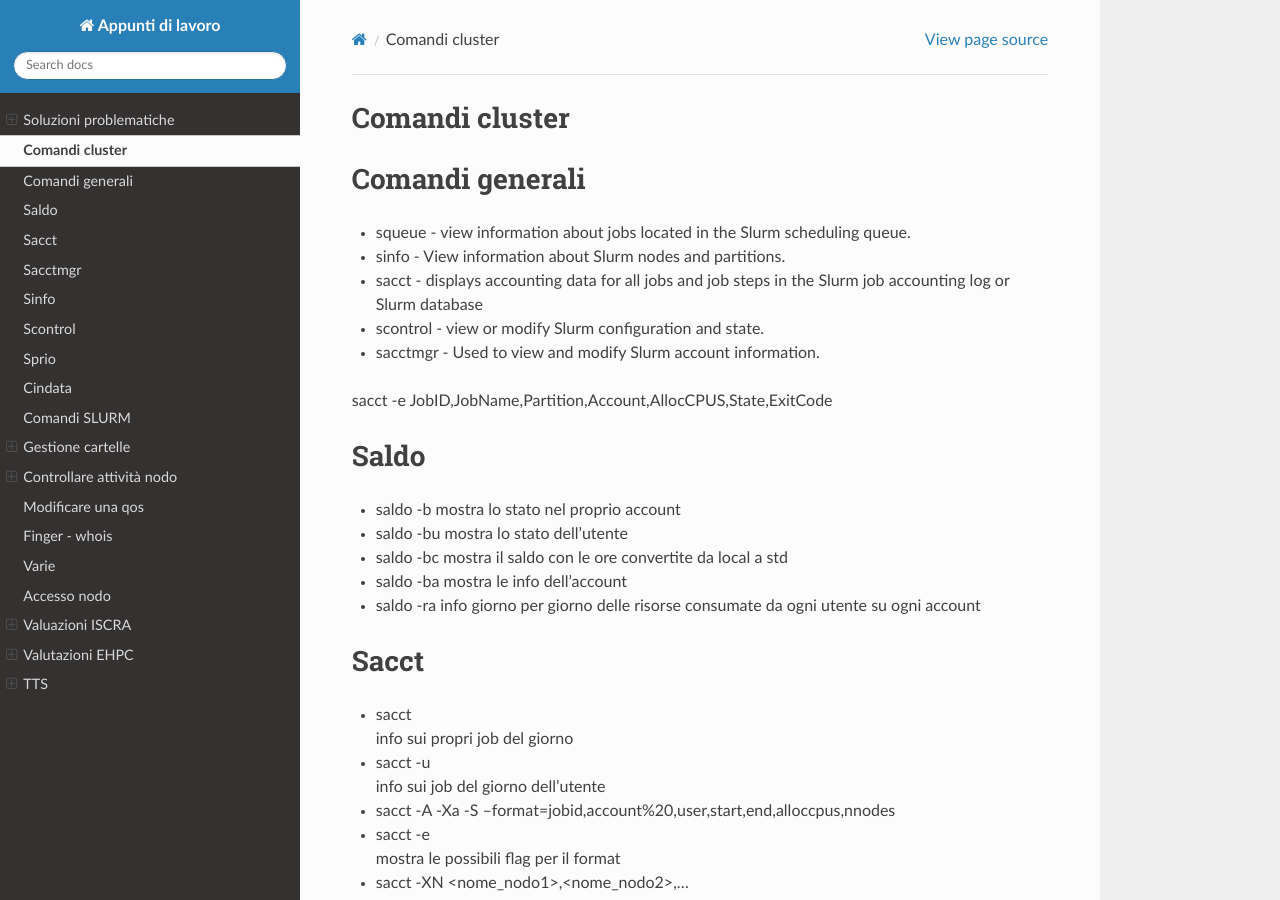
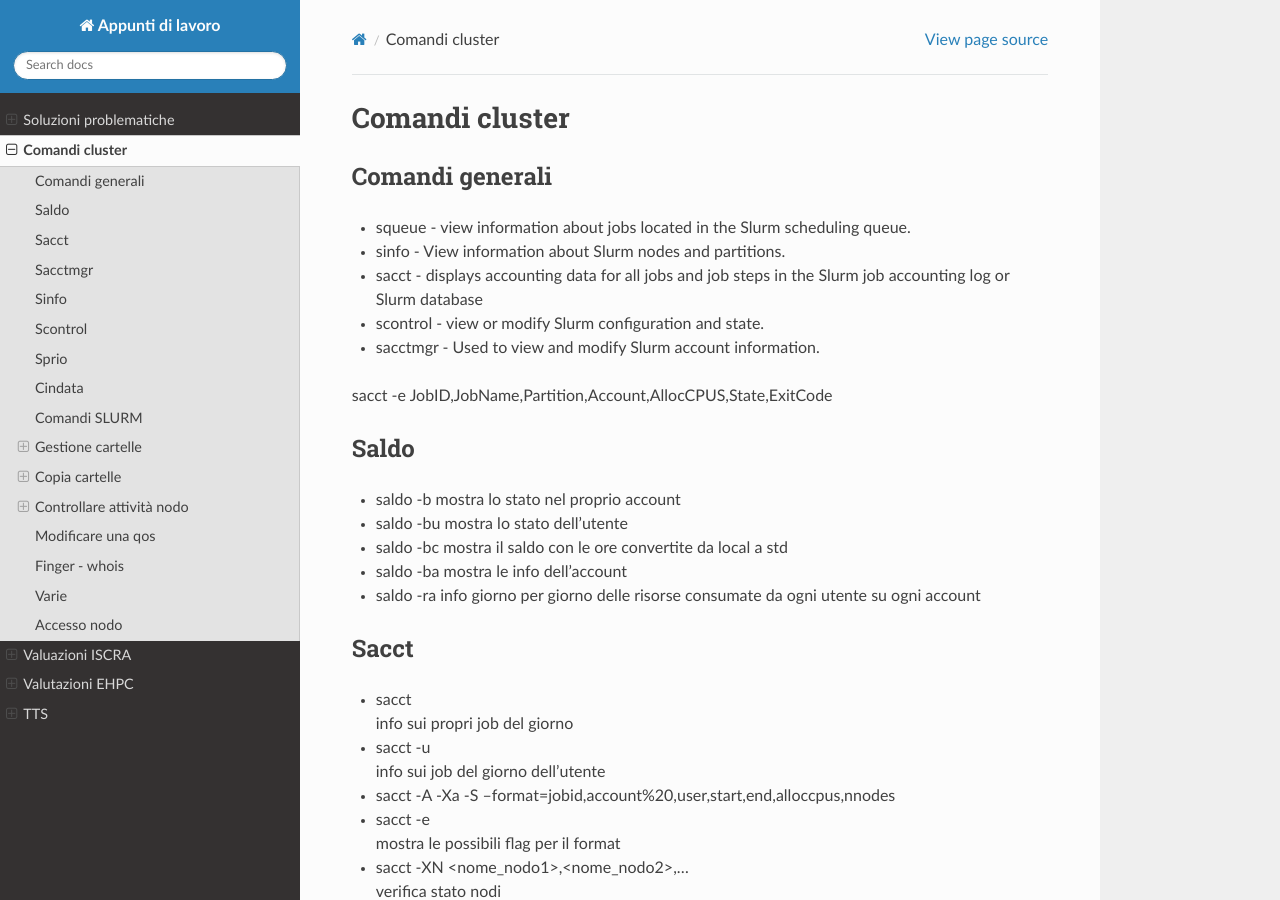
Before and after one commit to Plraska707/appunti_di_lavoro, a Sphinx documentation site: the page built from docs/source/comandi_cluster.md, in a window 1280 px wide and 900 px high. Built offline with Sphinx 7.4.7 and the Read the Docs theme 3.1.0, drawn with Linux system fonts in a browser that asks for light colours.

Commit message:
cambio livelli sezioni comanid_cluster

```diff
--- a/docs/source/comandi_cluster.md
+++ b/docs/source/comandi_cluster.md
@@ -1,6 +1,6 @@
 Comandi cluster
 ========================
-# Comandi generali
+## Comandi generali
 
 - squeue - view information about jobs located in the Slurm scheduling queue.
 - sinfo - View information about Slurm nodes and partitions.
@@ -10,14 +10,14 @@
 
 sacct -e JobID,JobName,Partition,Account,AllocCPUS,State,ExitCode
 
-# Saldo
+## Saldo
 - saldo -b	mostra lo stato nel proprio account
 - saldo -bu <username>	mostra lo stato dell’utente
 - saldo -bc mostra il saldo con le ore convertite da local a std
 - saldo -ba <account>	mostra le info dell’account
 - saldo -ra <account>	info giorno per giorno delle risorse consumate da ogni   utente su ogni account
 
-# Sacct
+## Sacct
 - sacct
 info sui propri job del giorno
 - sacct -u <nome utente>
@@ -36,7 +36,7 @@
 - sacct -j <jobid> -o submitline%100
 in caso di job interattivi lanciati con srun e che non hanno uno sbatch
 
-# Sacctmgr
+## Sacctmgr
 - sacctmgr show qos6/29/26 <nome_qos> (il nome è opzionale)
 mostra tutte le info sulla qos indicata
 - sacctmgr show user <nome_utente> -P
@@ -50,14 +50,14 @@
 mostra a quali qos è associato un dato progetto (in questo caso EIRI_E_POLITO)
 
 
-# Sinfo
+## Sinfo
 Mostra tutte le partizioni disponibili:
 - sinfo -o %P
 
 lista nodi situazione attuale (num tot nodi, num nodi in ogni stato, partizione)
 - sinfo -o "%10D %20F %P"
 
-# Scontrol
+## Scontrol
 - scontrol show job 15046810
 informazioni dettagliate su un job NON completato
 - scontrol show reservation
@@ -65,7 +65,7 @@
 - scontrol show partition <nome>
 mostra i dettagli di una partizione
 
-# Sprio
+## Sprio
 lista dei job in ordine di priorità
 - sprio -l | sort -n -k4
 
@@ -75,11 +75,11 @@
 lista job in ordine di priorità (il più alto in fondo)
 - sprio -l -S +y
 
-# Cindata
+## Cindata
 - cindata	mostra le proprie risorse occupate
 - cindata -u <username>	mostra le risorse occupate da un utente
 
-# Comandi SLURM
+## Comandi SLURM
 
 - sinfo -R -O timestamp,nodelist:50,reason:100
 lista nodi attualmente non disponibili
@@ -100,7 +100,7 @@
 
 /etc/grid-security/cineca/grid-mapfile	file dove controllare i certificati degli utenti
 
-# Gestione cartelle
+## Gestione cartelle
 **!!!CARICARE MODULO SUPERC!!!**
 ### G100 e Pitagora (hpcsupport)
 Su questi cluster non abbiamo i permessi sudo e dobbiamo quindi usare una virtual machine.
@@ -144,15 +144,15 @@
 - `scp <src> amarcell@login.g100.cineca.it:/g100/home/userinternal/amarcell`
 copiare file dal mio pc alla cartella nel cluster (-r per copiare cartelle)
 
-# Controllare attività nodo
+## Controllare attività nodo
 - Accedere al cluster
 - ssh <nodo>
 - htop
 
-## Accedere ad un nodo su Marconi:
+### Accedere ad un nodo su Marconi:
 - ssh `<nodo>`-hfi
 
-# Modificare una qos
+## Modificare una qos
 Accedere ad una delle VM
 impersonare cinprod
 lanciare il comando per la modifica desiderata
@@ -161,7 +161,7 @@
 - sudo -i -u cinprod
 - sacctmgr modify qos qos_slowprio set MaxTRES=node=256 MaxTRESPU=node=256 MaxWall=12:00:00
 
-# Finger - whois
+## Finger - whois
 se finger non va si può usare la sua nuova alternativa: **whois**
 Per lanciarlo:
 - ml superc
@@ -170,7 +170,7 @@
 
 la prima volta che viene lanciato, il comando non funziona. Poi la cache si popola e viene trovato l'utente (a volte è necessario lanciarlo due volte).
 
-# Varie
+## Varie
 - modmap -m `<nome software>	`
 mostra i software con quel nome
 - finger `<nome o cognome>`
@@ -191,7 +191,7 @@
 - sacctmgr show user <`utente`>withassoc
 mostra tutto ciò a cui è associato un utente sul cluster
 
-# Accesso nodo
+## Accesso nodo
 Quando ci sono errori e bisgona vedere i log dei nodi:
 
 - controllare i nodi del job: sacct -j <jobid> -o nodelist%50
```
